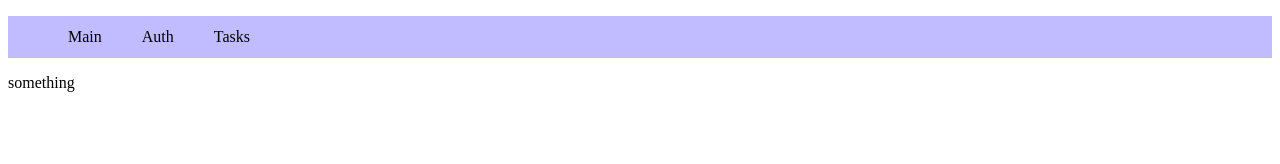
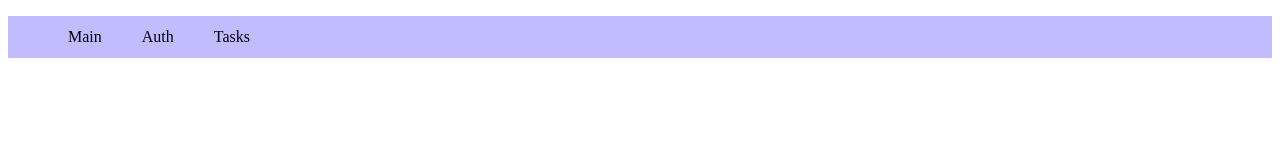
Before and after one commit to DeNX17/taskmanagement, a React (Create React App) app in the folder client/: page / in a window 1280 px wide. Shown: the top 164 px of the page. Built offline with nearby package versions, Linux system fonts and the light colour scheme.

Commit message:
change routes

```diff
--- a/client/src/common/routes.ts
+++ b/client/src/common/routes.ts
@@ -1,4 +1,4 @@
-export const root = "/"
-export const auth = "/auth"
-export const tasks = "/tasks"
+export const root = "/web"
+export const auth = "/web/auth"
+export const tasks = "/web/tasks"
 export const createTask = `${tasks}/create`
```
